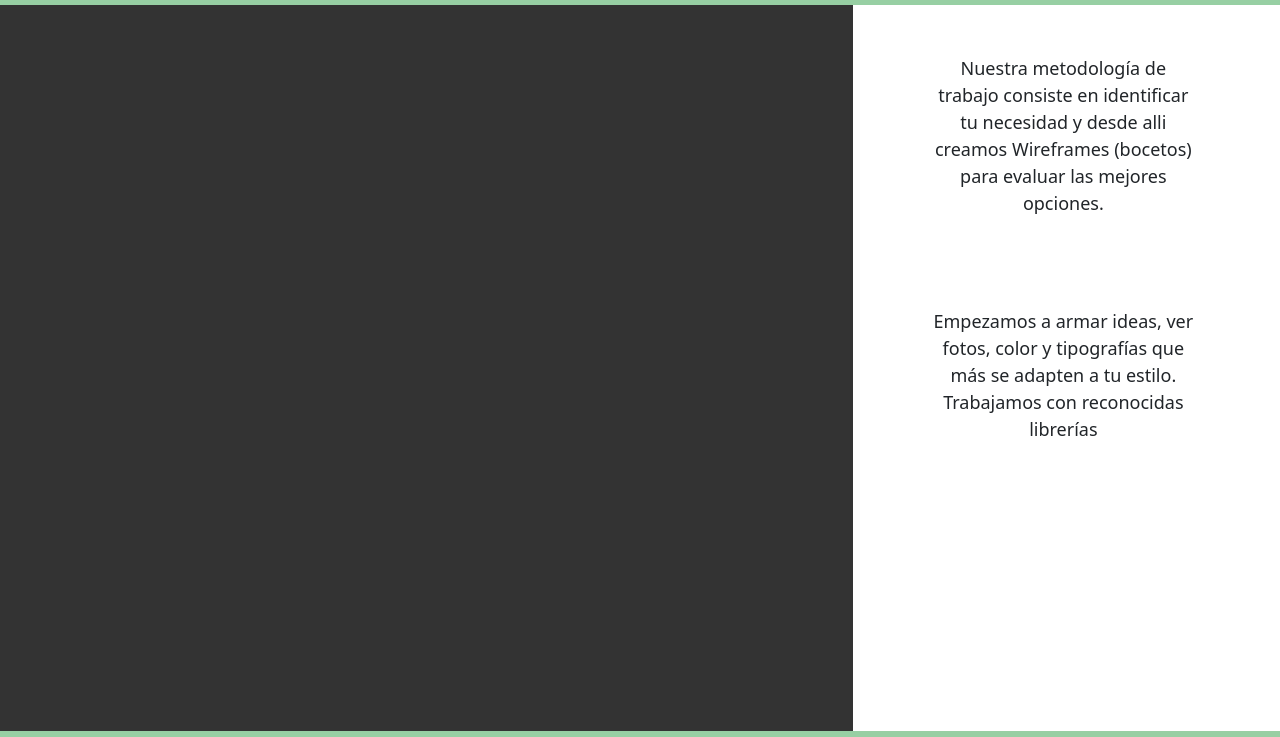
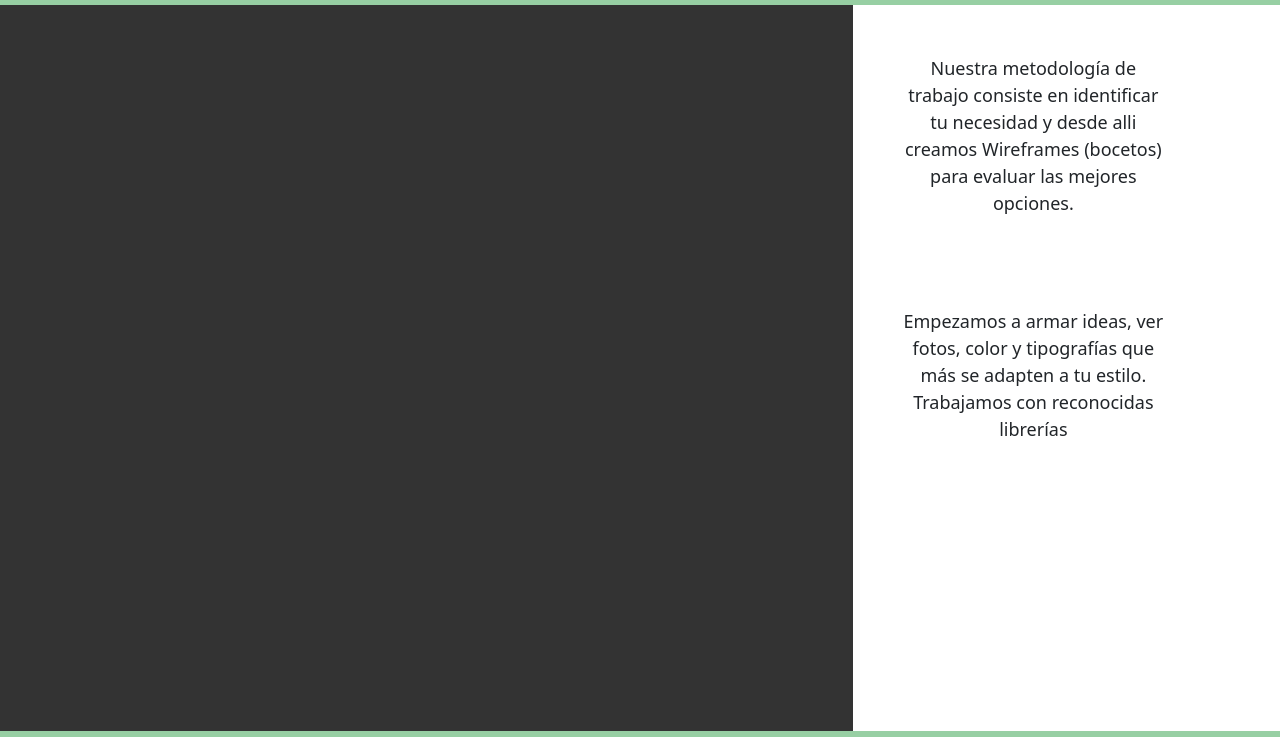
Before and after one commit to inestp/PF-TolosaPaz, a website: page pages/conocenos.html in a window 1280 px wide. Shown: the part 66-803 px from the top of the page. Drawn offline with nearby package versions, Linux system fonts and the light colour scheme.

Commit message:
modifique de nuevo media 320 .row p

```diff
--- a/scss/style.scss
+++ b/scss/style.scss
@@ -105,7 +105,7 @@
 }
 .row p{
     margin-top: 40px;
-    margin-left: 40px;
+    margin-left: 10px;
 }
 
 }
```
Also changed, not shown: css/style.css.
